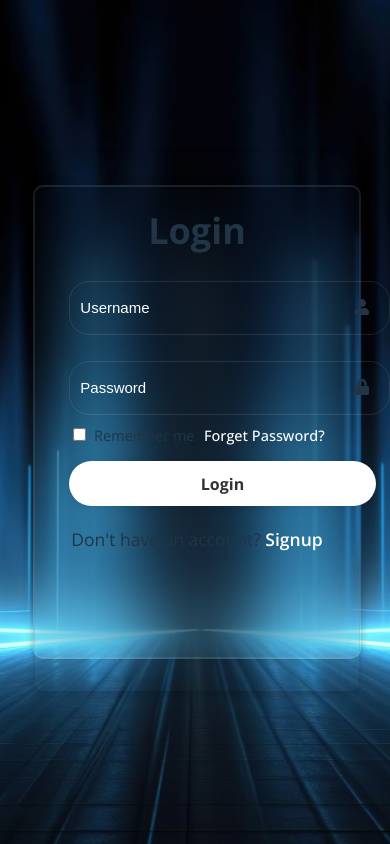
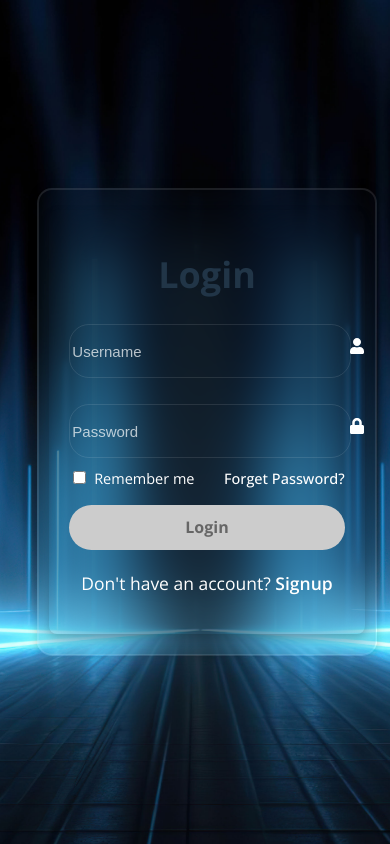
Before and after one commit to ABOD2005a/LOOP, a React (Vite) app in the folder frontend/: page / in a window 390 px wide. Built offline with nearby package versions, Linux system fonts and the light colour scheme.

Commit message:
some edited

```diff
--- a/frontend/src/components/Login_Signup/Login.jsx
+++ b/frontend/src/components/Login_Signup/Login.jsx
@@ -9,12 +9,15 @@ import "./Login_Signup.css";
 function Login() {
   const [username, setUsername] = useState("");
   const [password, setPassword] = useState("");
+  const [rememberMe, setRememberMe] = useState(false);
   const navigate = useNavigate();
 
   const handleLogin = (e) => {
     e.preventDefault();
     axios
-      .get("http://localhost:8081/login",{params:{Email:username , Password:password}})
+      .get("http://localhost:8081/login", {
+        params: { Email: username, Password: password },
+      })
       .then((response) => {
         alert(response.data);
         navigate("/Home");
@@ -36,6 +39,7 @@ function Login() {
       <div className="form-box login">
         <form onSubmit={handleLogin}>
           <h1 style={{ textAlign: "center", fontSize: "36px" }}>Login</h1>
+
           <div className="input-box">
             <input
               type="text"
@@ -46,6 +50,7 @@ function Login() {
             />
             <FaUser className="icon" />
           </div>
+
           <div className="input-box">
             <input
               type="password"
@@ -56,13 +61,23 @@ function Login() {
             />
             <FaLock className="icon" />
           </div>
+
           <div className="remember-forget">
             <label>
-              <input type="checkbox" /> Remember me
+              <input
+                type="checkbox"
+                checked={rememberMe}
+                onChange={(e) => setRememberMe(e.target.checked)}
+              />{" "}
+              Remember me
             </label>
             <a href="#">Forget Password?</a>
           </div>
-          <button type="submit">Login</button>
+
+          <button type="submit" disabled={!rememberMe}>
+            Login
+          </button>
+
           <div className="signup-link">
             <p>
               Don't have an account? <Link to="/signup">Signup</Link>
--- a/frontend/src/components/Login_Signup/Login_Signup.css
+++ b/frontend/src/components/Login_Signup/Login_Signup.css
@@ -6,14 +6,15 @@ body {
   justify-content: center;
   align-items: center;
   min-height: 100vh;
-  background: url(../Assets/background.jpg) no-repeat;
-  background-size: cover;
-  background-position: center;
+  background: url(../Assets/background.jpg) no-repeat center/cover;
+  margin: 0;
+  padding: 0;
 }
 
 .wrapper {
   position: relative;
   width: 100%;
+  max-width: 400px;
   height: 470px;
   background: transparent;
   border-radius: 20px;
@@ -21,9 +22,10 @@ body {
   align-items: center;
   border: 2px solid rgba(255, 255, 255, 0.1);
   backdrop-filter: blur(30px);
-  border-radius: 10px;
   box-shadow: 0 0 10px rgba(0, 0, 0, 0.2);
+  animation: fadeInUp 0.8s ease-in-out;
 }
+
 .wrapper .form-box {
   background: transparent;
   width: 100%;
@@ -39,27 +41,33 @@ form .input-box {
 }
 
 .input-box input {
-  width: 120%;
+  width: 100%;
   height: 100%;
   background: transparent;
-  border: none;
-  outline: none;
   border: 1px solid rgba(255, 255, 255, 0.1);
   border-radius: 20px;
   font-size: 15px;
   color: #fff;
-  padding-left: 10px;
+  /* padding: 0 10px; */
+  outline: none;
+  transition: border 0.3s ease, box-shadow 0.3s ease;
 }
 
 .input-box input::placeholder {
-  color: #fff;
+  color: rgba(255, 255, 255, 0.7);
+}
+
+.input-box input:focus {
+  border-color: #fff;
+  box-shadow: 0 0 6px rgba(255, 255, 255, 0.5);
 }
 
 .input-box .icon {
   position: absolute;
-  right: -45px;
+  right: -1px;
   top: 18px;
   font-size: 16px;
+  color: #fff;
 }
 
 form .remember-forget {
@@ -67,6 +75,7 @@ form .remember-forget {
   justify-content: space-between;
   font-size: 14.5px;
   margin: -16px 0 15px;
+  color: #fff;
 }
 
 .remember-forget label input {
@@ -84,23 +93,30 @@ form .remember-forget {
 }
 
 form button {
-  width: 120%;
+  width: 100%;
   height: 45px;
   background: #fff;
   border: none;
-  outline: none;
   border-radius: 40px;
   box-shadow: 0 0 10px rgba(0, 0, 0, 0.1);
   cursor: pointer;
   font-size: 16px;
   color: #333;
   font-weight: 700;
+  transition: background 0.3s ease, color 0.3s ease, transform 0.3s ease;
+}
+
+form button:hover {
+  background: #f0f0f0;
+  color: #000;
+  transform: scale(1.02);
 }
 
 form .signup-link {
   font-size: 17.5px;
   text-align: center;
   margin: 20px 0 15px;
+  color: #fff;
 }
 
 .signup-link p a {
@@ -113,17 +129,6 @@ form .signup-link {
   text-decoration: underline;
 }
 
-
-.button-container {
-  display: flex;
-  gap: 25px;
-  justify-content: center;
-  margin-top: 60px;
-  padding: 20px;
-  border-radius: 12px;
-  box-shadow: 0 6px 15px rgba(0,0,0,0.1);
-}
-
 .button-container {
   display: flex;
   gap: 60px;
@@ -131,27 +136,24 @@ form .signup-link {
   margin-top: 60px;
   padding: 20px;
   border-radius: 12px;
-  box-shadow: 0 6px 15px rgba(0,0,0,0.8);
+  box-shadow: 0 6px 15px rgba(0, 0, 0, 0.8);
 }
 
 .button-container button {
-  /* background: linear-gradient(85deg, #7FFFD4, #800020); */
   background: #800020;
   border: none;
   color: #fff;
   padding: 14px 36px;
   font-size: 18px;
   font-weight: 600;
-  border-radius:30px;
+  border-radius: 30px;
   cursor: pointer;
-  /* box-shadow: 0 5px 15px rgba(255, 0, 0, 0.6); */
   transition: transform 0.3s ease, box-shadow 0.3s ease, background 0.4s ease;
 }
 
 .button-container button:hover {
   background: linear-gradient(45deg, #800020, #7FFFD4);
   transform: scale(1.05);
-  /* box-shadow: 0 8px 25px rgba(255, 0, 0, 0.9); */
 }
 
 .button-container button:active {
@@ -163,3 +165,67 @@ form .signup-link {
   outline: none;
   box-shadow: 0 0 0 4px rgba(255, 0, 0, 0.7);
 }
+
+@media (max-width: 480px) {
+  .wrapper {
+    height: auto;
+    padding: 20px 10px;
+    border-radius: 15px;
+  }
+
+  .wrapper .form-box {
+    padding: 20px;
+  }
+
+  .button-container {
+    flex-direction: column;
+    gap: 20px;
+  }
+
+  .button-container button {
+    width: 100%;
+  }
+
+  .input-box .icon {
+    right: -20px;
+    top: 14px;
+  }
+}
+
+@keyframes fadeInUp {
+  from {
+    opacity: 0;
+    transform: translateY(40px);
+  }
+  to {
+    opacity: 1;
+    transform: translateY(0);
+  }
+}
+form button {
+  width: 100%;
+  height: 45px;
+  background: #fff;
+  border: none;
+  border-radius: 40px;
+  box-shadow: 0 0 10px rgba(0, 0, 0, 0.1);
+  cursor: pointer;
+  font-size: 16px;
+  color: #333;
+  font-weight: 700;
+  transition: background 0.3s ease, color 0.3s ease, transform 0.3s ease;
+}
+
+form button:hover:enabled {
+  background: #f0f0f0;
+  color: #000;
+  transform: scale(1.02);
+}
+
+form button:disabled {
+  background: #ccc;
+  color: #666;
+  cursor: not-allowed;
+  box-shadow: none;
+  transform: none;
+}
--- a/frontend/src/components/Login_Signup/Signup.jsx
+++ b/frontend/src/components/Login_Signup/Signup.jsx
@@ -10,6 +10,7 @@ function Signup() {
   const [username, setUsername] = useState("");
   const [email, setEmail] = useState("");
   const [password, setPassword] = useState("");
+  const [agreeTerms, setAgreeTerms] = useState(false);
   const navigate = useNavigate();
 
   const handleSubmit = (e) => {
@@ -42,6 +43,7 @@ function Signup() {
       <div className="form-box signup">
         <form onSubmit={handleSubmit}>
           <h1 style={{ textAlign: "center", fontSize: "36px" }}>Sign up</h1>
+
           <div className="input-box">
             <input
               type="text"
@@ -52,6 +54,7 @@ function Signup() {
             />
             <FaUser className="icon" />
           </div>
+
           <div className="input-box">
             <input
               type="email"
@@ -62,6 +65,7 @@ function Signup() {
             />
             <FaEnvelope className="icon" />
           </div>
+
           <div className="input-box">
             <input
               type="password"
@@ -72,12 +76,22 @@ function Signup() {
             />
             <FaLock className="icon" />
           </div>
+
           <div className="remember-forget">
             <label>
-              <input type="checkbox" /> I agree to the terms & conditions
+              <input
+                type="checkbox"
+                checked={agreeTerms}
+                onChange={(e) => setAgreeTerms(e.target.checked)}
+              />{" "}
+              I agree to the terms & conditions
             </label>
           </div>
-          <button type="submit">Sign up</button>
+
+          <button type="submit" disabled={!agreeTerms}>
+            Sign up
+          </button>
+
           <div className="signup-link">
             <p>
               Already have an account? <Link to="/">Login</Link>
```
